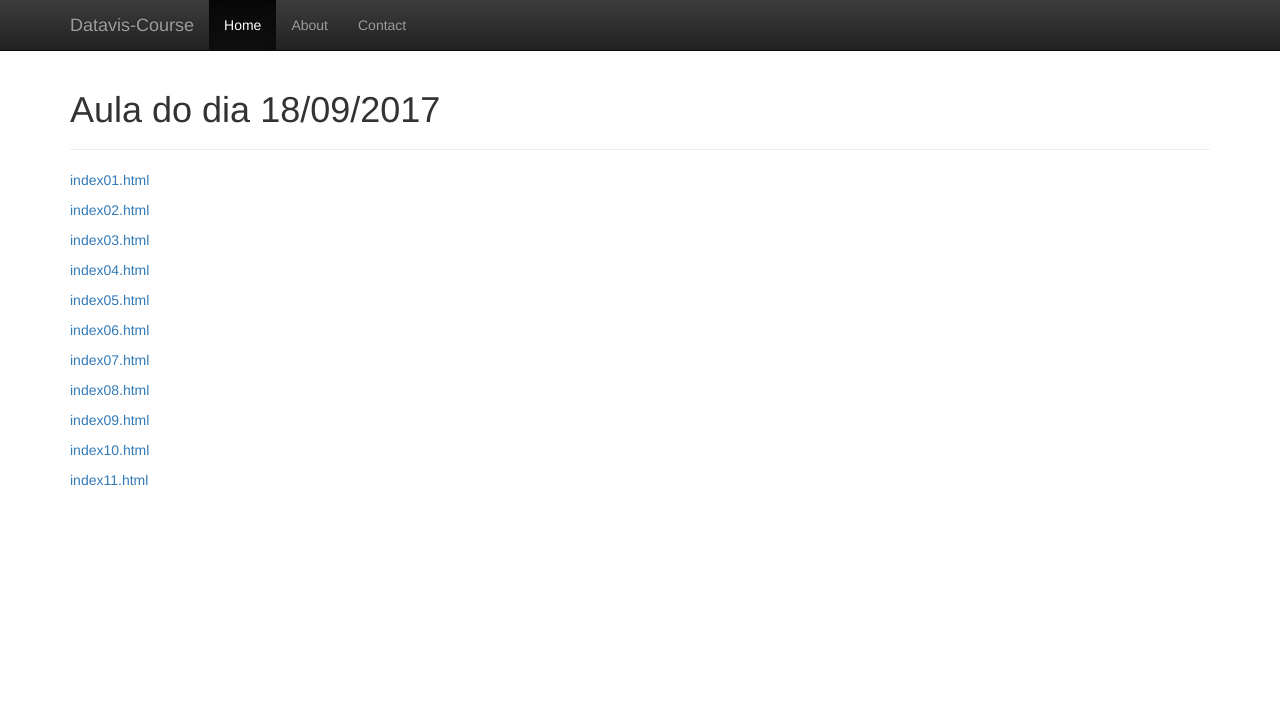
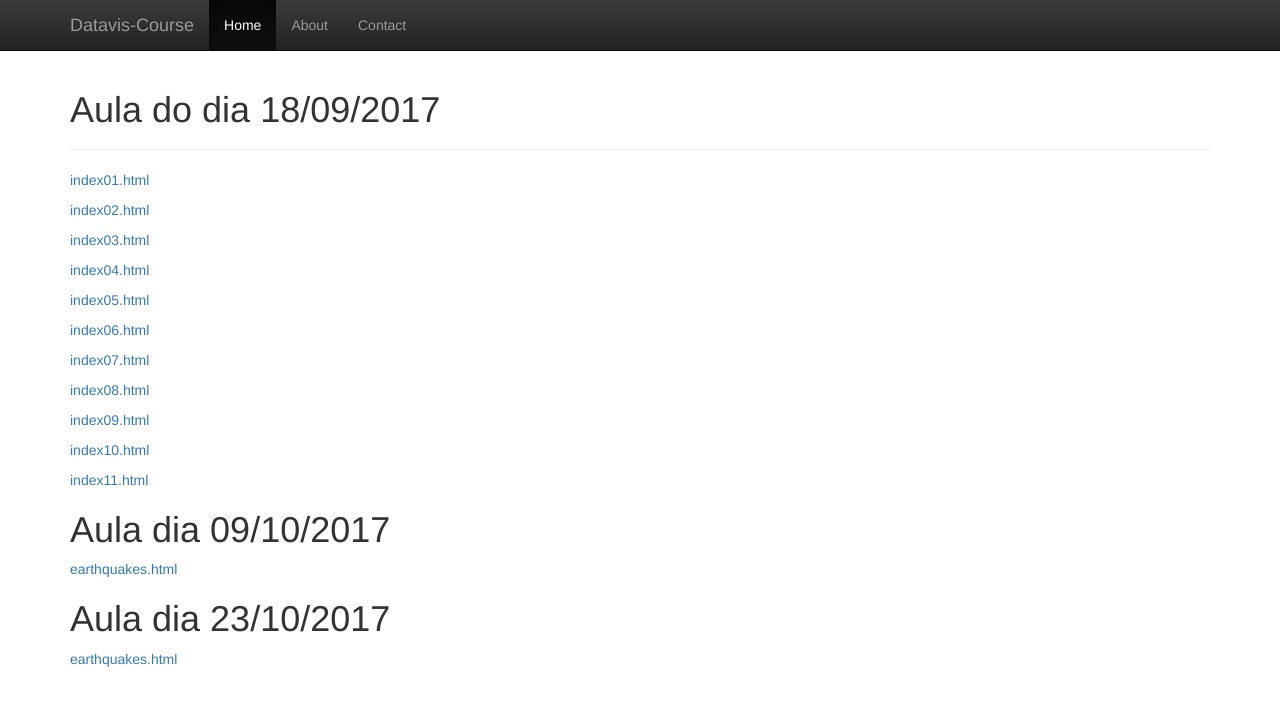
Before and after one commit to bri1409/datavis-course, a plain HTML site: page index.html in a window 1280 px wide. Drawn offline with nearby package versions, Linux system fonts and the light colour scheme.

Commit message:
aula dia 23

```diff
--- a/index.html
+++ b/index.html
@@ -58,6 +58,13 @@
         <p><a href="/datavis-course/2017_09_18/index10.html">index10.html</a></p>
         <p><a href="/datavis-course/2017_09_18/index11.html">index11.html</a></p>
 
+        <h1>Aula dia 09/10/2017</h1>
+        <p><a href="/datavis-course/web_vis_d3_3/earthquakes.html">earthquakes.html</a></p>
+
+        <h1>Aula dia 23/10/2017</h1>
+        <p><a href="/datavis-course/web_vis_d3_3-mapa/earthquakes.html">earthquakes.html</a></p>
+
+
     </div><!-- /.container -->
 
     <!-- jQuery (necessary for Bootstrap's JavaScript plugins) -->
```
